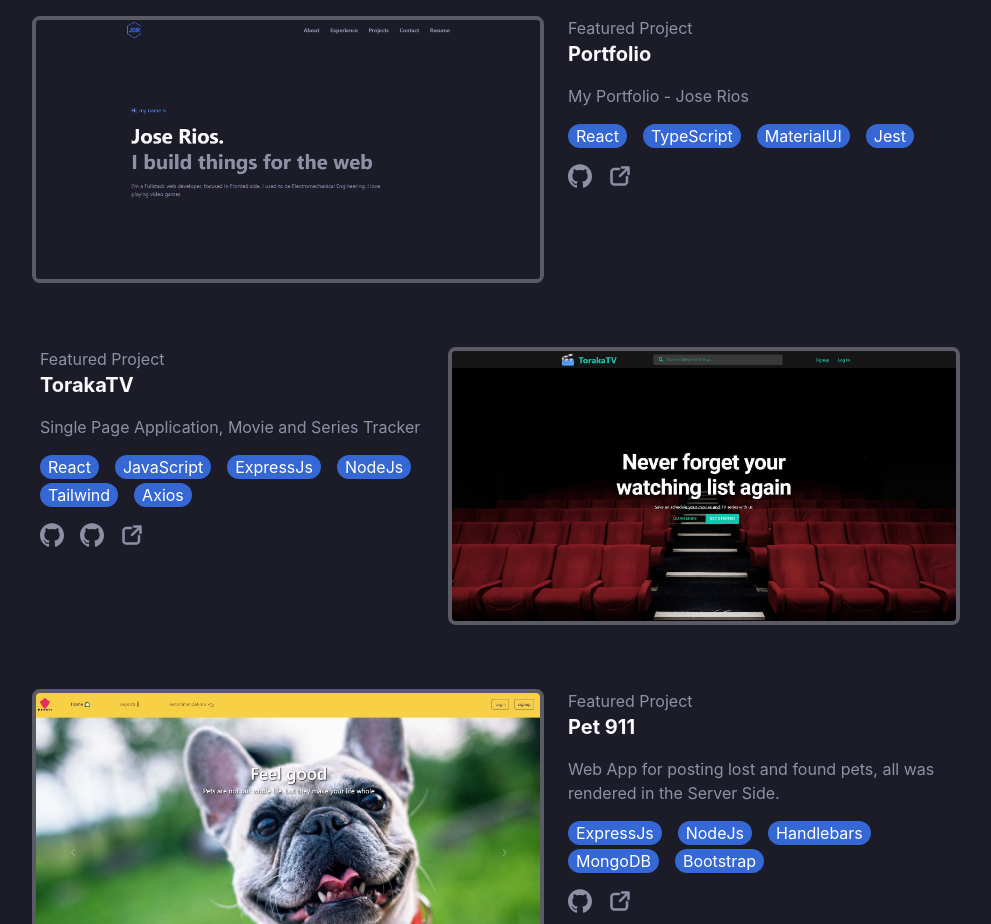
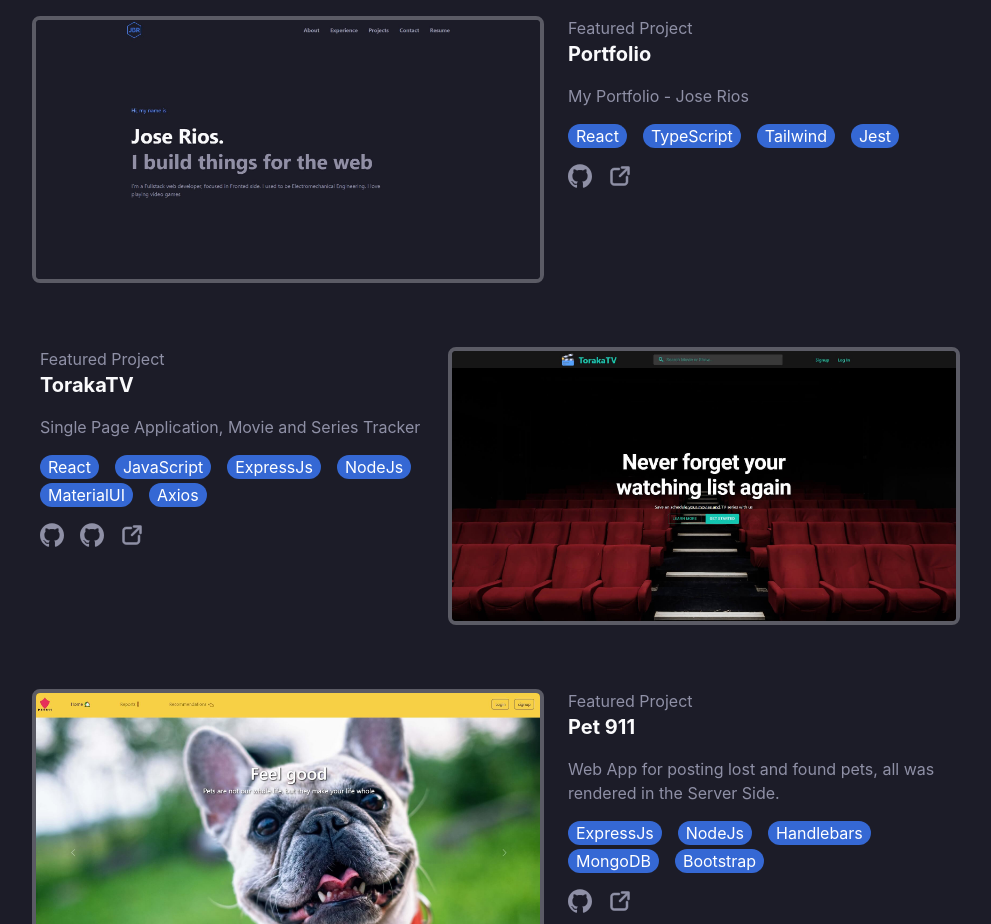
Before and after one commit to Jos017/portfolio-jose-rios, a React (Vite) app: page / in a window 1280 px wide. Shown: the part 2760-3684 px from the top of the page, without its empty margins (144-1135 px from the left). Built offline with nearby package versions, Linux system fonts and the light colour scheme; what @react-pdf/renderer would draw is missing.

Commit message:
Update tech used

```diff
--- a/src/common/const.tsx
+++ b/src/common/const.tsx
@@ -79,7 +79,7 @@ const PROJECTS: Project[] = [
     title: 'Portfolio',
     subtitle: 'Featured Project',
     description: 'My Portfolio - Jose Rios',
-    techUsed: ['React', 'TypeScript', 'MaterialUI', 'Jest'],
+    techUsed: ['React', 'TypeScript', 'Tailwind', 'Jest'],
     imgUrl: portfolioImg,
     gitHubMainUrl: 'https://github.com/Jos017/portfolio-jose-rios',
     deployUrl: 'https://joseriosdev.vercel.app/',
@@ -94,7 +94,7 @@ const PROJECTS: Project[] = [
       'JavaScript',
       'ExpressJs',
       'NodeJs',
-      'Tailwind',
+      'MaterialUI',
       'Axios',
     ],
     imgUrl: torakaTVImg,
```
